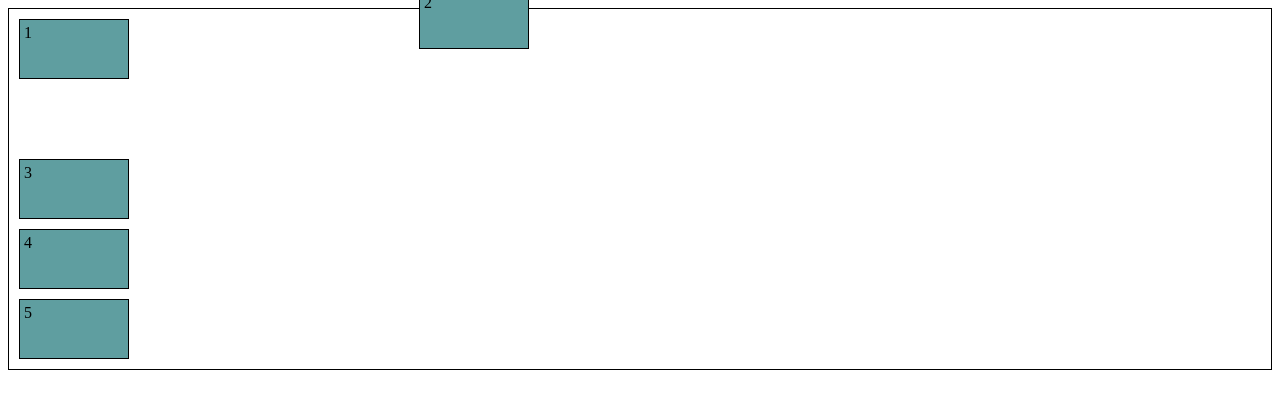
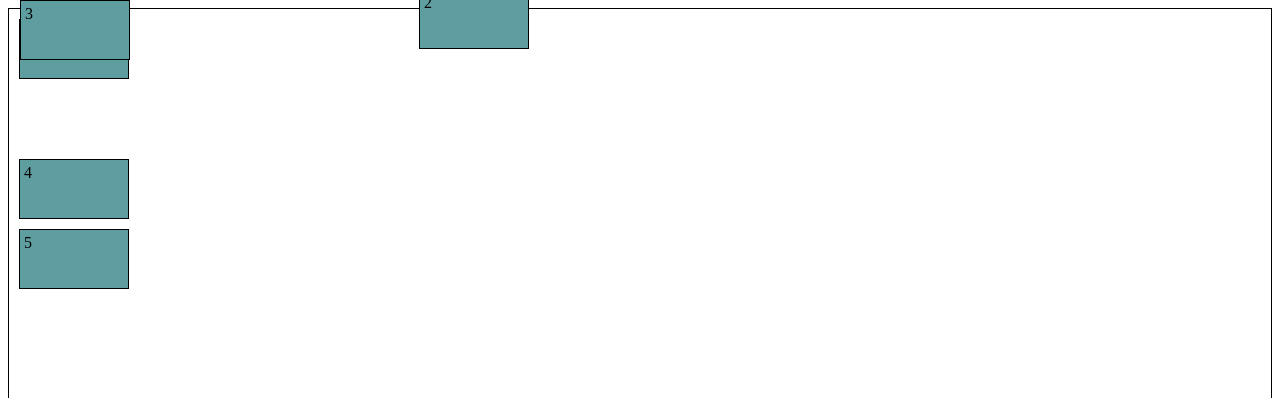
Before and after one commit to Dansan-Dev/CSS-Training-Ground, a plain HTML site: page cssPositioning.html in a window 1280 px wide. Shown: the top 398 px of the page. Drawn offline with Linux system fonts and the light colour scheme.

Commit message:
Feature: Added fixed position illustration

```diff
--- a/cssPositioning.html
+++ b/cssPositioning.html
@@ -7,6 +7,7 @@
     <style>
         main {
             border: 1px solid black;
+            height: 8000px;
         }
         div {
             background-color: cadetblue;
@@ -21,13 +22,18 @@
             top: -100px;
             left: 400px;
         }
+        .fixedPositioning{
+            position: fixed;
+            top: -10px;
+            left: 10px;
+        }
     </style>
 </head>
 <body>
     <main>
         <div>1</div>
         <div class="relativePositioning">2</div>
-        <div>3</div>
+        <div class="fixedPositioning">3</div>
         <div>4</div>
         <div>5</div>
     </main>
```
